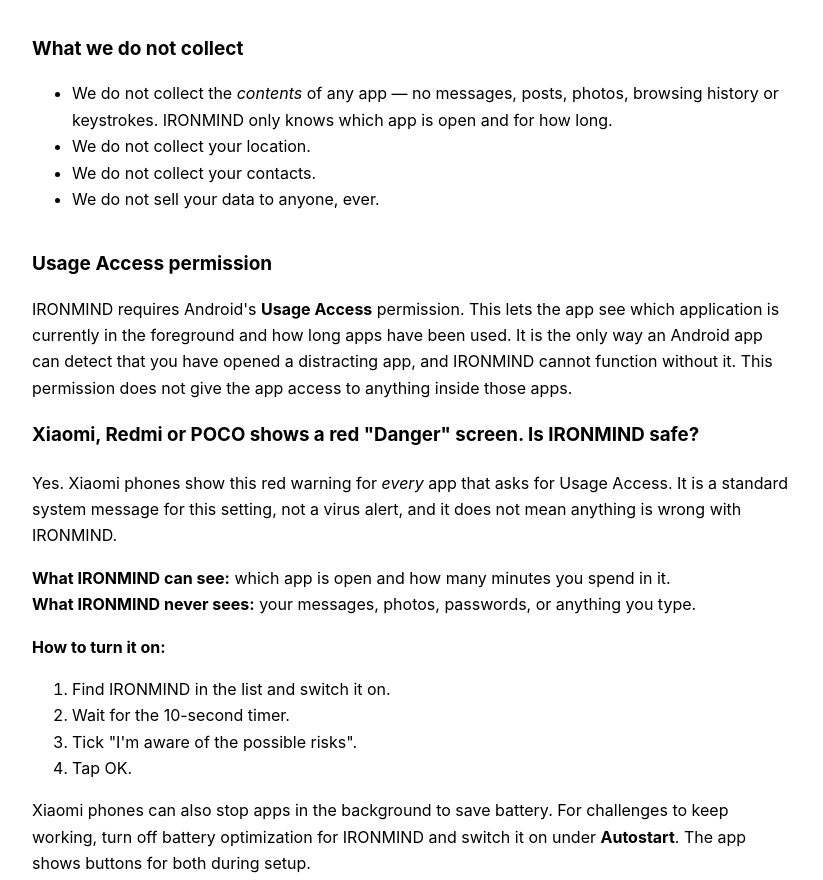
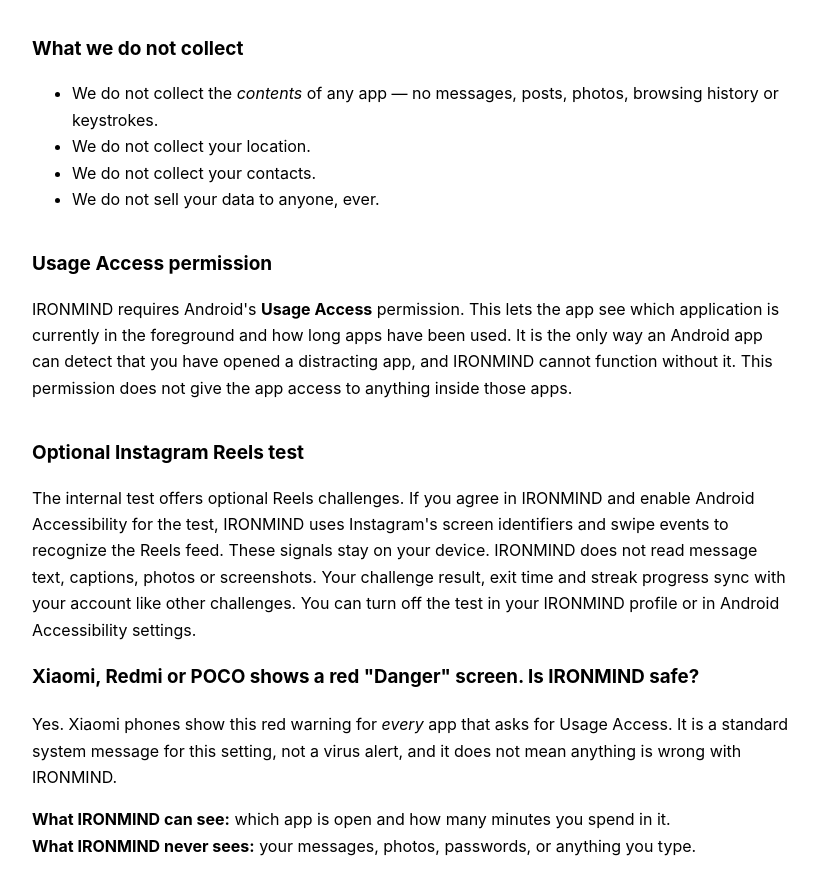
Before and after one commit to palela2009/ironmind-privacy, a plain HTML site: page index.html in a window 1280 px wide. Shown: the part 951-1831 px from the top of the page, without its empty margins (228-1051 px from the left). Drawn offline with Linux system fonts and the light colour scheme.

Commit message:
Document optional Instagram Reels test

```diff
--- a/index.html
+++ b/index.html
@@ -66,7 +66,7 @@ policy explains exactly what data the app collects, why, and who it is shared wi
 <h2>What we do not collect</h2>
 <ul>
   <li>We do not collect the <em>contents</em> of any app — no messages, posts, photos, browsing
-      history or keystrokes. IRONMIND only knows which app is open and for how long.</li>
+      history or keystrokes.</li>
   <li>We do not collect your location.</li>
   <li>We do not collect your contacts.</li>
   <li>We do not sell your data to anyone, ever.</li>
@@ -78,6 +78,14 @@ which application is currently in the foreground and how long apps have been use
 only way an Android app can detect that you have opened a distracting app, and IRONMIND cannot
 function without it. This permission does not give the app access to anything inside those
 apps.</p>
+
+<h2>Optional Instagram Reels test</h2>
+<p>The internal test offers optional Reels challenges. If you agree in IRONMIND and enable
+Android Accessibility for the test, IRONMIND uses Instagram's screen identifiers and swipe
+events to recognize the Reels feed. These signals stay on your device. IRONMIND does not
+read message text, captions, photos or screenshots. Your challenge result, exit time and
+streak progress sync with your account like other challenges. You can turn off the test in
+your IRONMIND profile or in Android Accessibility settings.</p>
 
 <h3 id="xiaomi">Xiaomi, Redmi or POCO shows a red "Danger" screen. Is IRONMIND safe?</h3>
 <p>Yes. Xiaomi phones show this red warning for <em>every</em> app that asks for Usage Access.
```
